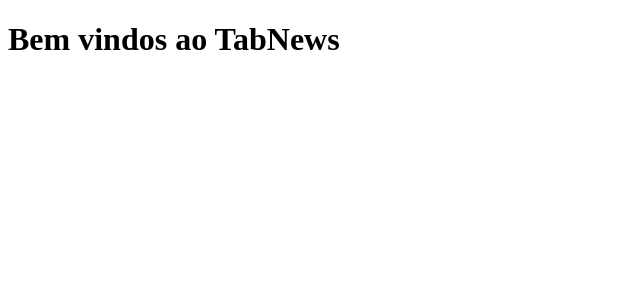
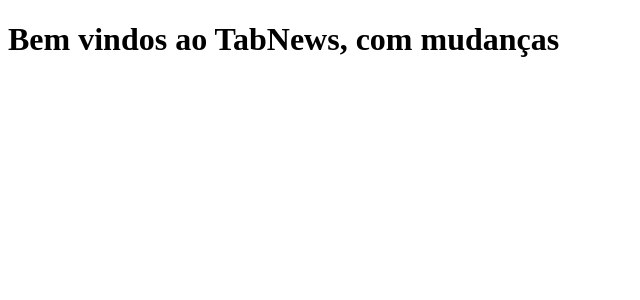
Before and after one commit to dalateia/clone-tabnews, a Next.js app: page / in a window 1280 px wide. Shown: the top 300 px of the page, without its empty margins (0-640 px from the left). Built offline with nearby package versions, Linux system fonts and the light colour scheme.

Commit message:
Altera frase principal

```diff
--- a/pages/index.js
+++ b/pages/index.js
@@ -1,5 +1,5 @@
 function Home() {
-    return <h1>Bem vindos ao TabNews </h1>
+    return <h1>Bem vindos ao TabNews, com mudanças</h1>
 }
 
 export default Home;
```
